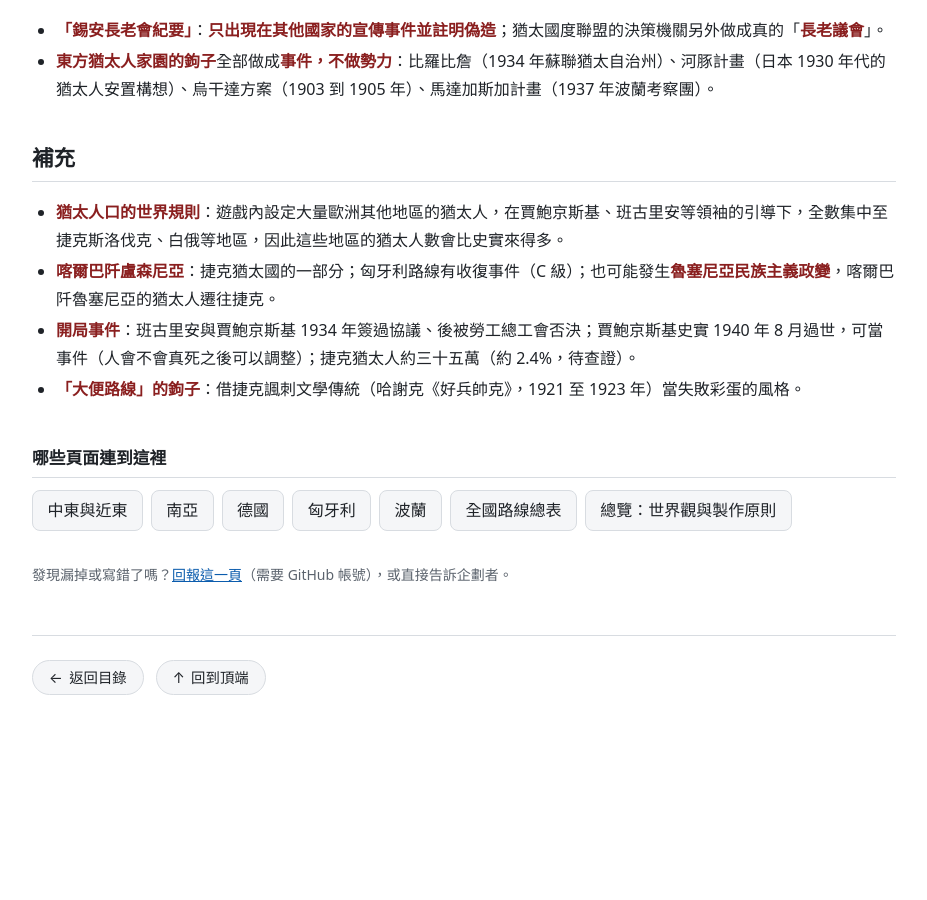
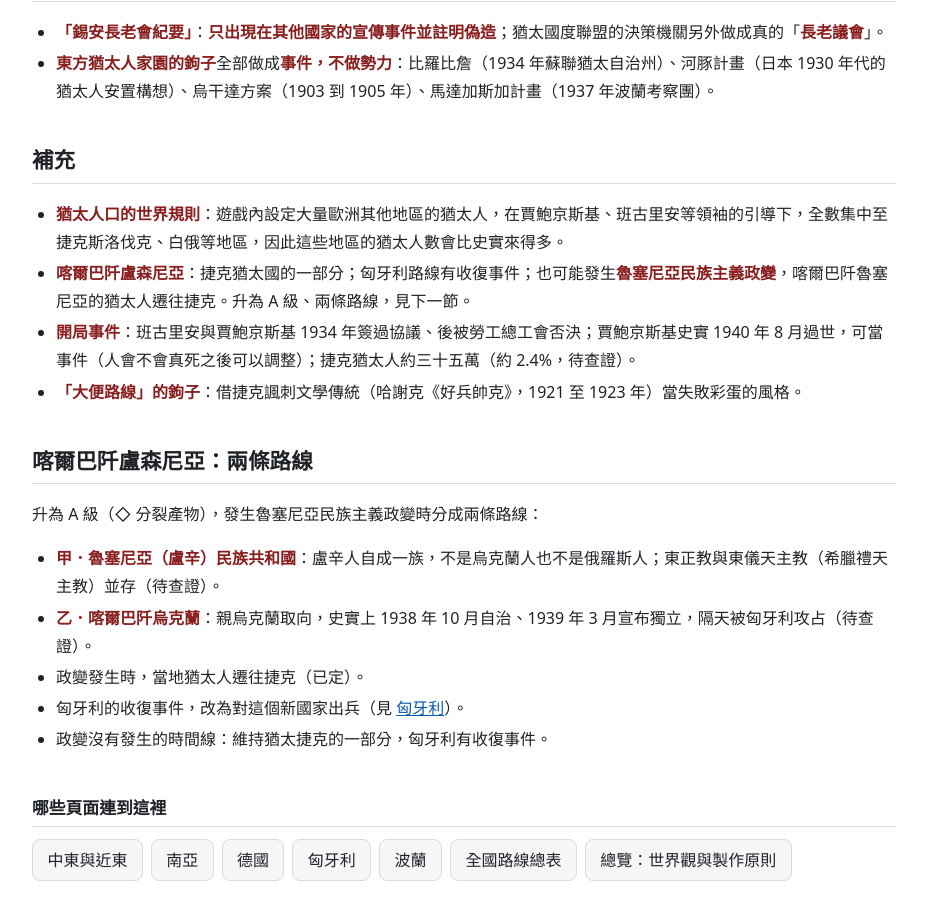
Before and after one commit to Charlie-Ma-1729/alt_mod, a Jekyll site: the page built from europe/czechoslovakia.md, in a window 1280 px wide and 900 px high, scrolled down 1624 px. Shown: the whole window, without its empty margins (176-1103 px from the left). Built offline with Jekyll 4.4.1, drawn with Linux system fonts in a browser that asks for light colours; before the commit the page ends 2319 px from its top, so only the background shows below that; some of the changed text lies outside the part shown.

Commit message:
Update site from design docs

```diff
--- a/_data/backlinks.json
+++ b/_data/backlinks.json
@@ -573,6 +573,10 @@
                               {
                                   "u":  "austria.html",
                                   "t":  "奧地利"
+                              },
+                              {
+                                  "u":  "czechoslovakia.html",
+                                  "t":  "捷克斯洛伐克"
                               },
                               {
                                   "u":  "../world/changelog.html",
--- a/_data/updated.json
+++ b/_data/updated.json
@@ -14,7 +14,7 @@
     "europe/germany.md":  "2026-11-09",
     "europe/austria.md":  "2026-11-01",
     "europe/hungary.md":  "2026-11-09",
-    "europe/czechoslovakia.md":  "2026-11-04",
+    "europe/czechoslovakia.md":  "2026-11-09",
     "europe/poland.md":  "2026-11-02",
     "europe/baltic.md":  "2026-11-09",
     "europe/nordic.md":  "2026-11-09",
--- a/europe/czechoslovakia.md
+++ b/europe/czechoslovakia.md
@@ -39,6 +39,16 @@ title: "捷克斯洛伐克"
 ## 補充
 
 - **猶太人口的世界規則**：遊戲內設定大量歐洲其他地區的猶太人，在賈鮑京斯基、班古里安等領袖的引導下，全數集中至捷克斯洛伐克、白俄等地區，因此這些地區的猶太人數會比史實來得多。
-- **喀爾巴阡盧森尼亞**：捷克猶太國的一部分；匈牙利路線有收復事件（C 級）；也可能發生**魯塞尼亞民族主義政變**，喀爾巴阡魯塞尼亞的猶太人遷往捷克。
+- **喀爾巴阡盧森尼亞**：捷克猶太國的一部分；匈牙利路線有收復事件；也可能發生**魯塞尼亞民族主義政變**，喀爾巴阡魯塞尼亞的猶太人遷往捷克。升為 A 級、兩條路線，見下一節。
 - **開局事件**：班古里安與賈鮑京斯基 1934 年簽過協議、後被勞工總工會否決；賈鮑京斯基史實 1940 年 8 月過世，可當事件（人會不會真死之後可以調整）；捷克猶太人約三十五萬（約 2.4%，待查證）。
 - **「大便路線」的鉤子**：借捷克諷刺文學傳統（哈謝克《好兵帥克》，1921 至 1923 年）當失敗彩蛋的風格。
+
+## 喀爾巴阡盧森尼亞：兩條路線
+
+升為 A 級（◇ 分裂產物），發生魯塞尼亞民族主義政變時分成兩條路線：
+
+- **甲．魯塞尼亞（盧辛）民族共和國**：盧辛人自成一族，不是烏克蘭人也不是俄羅斯人；東正教與東儀天主教（希臘禮天主教）並存（待查證）。
+- **乙．喀爾巴阡烏克蘭**：親烏克蘭取向，史實上 1938 年 10 月自治、1939 年 3 月宣布獨立，隔天被匈牙利攻占（待查證）。
+- 政變發生時，當地猶太人遷往捷克（已定）。
+- 匈牙利的收復事件，改為對這個新國家出兵（見 [匈牙利](hungary.html)）。
+- 政變沒有發生的時間線：維持猶太捷克的一部分，匈牙利有收復事件。
```
Also changed, not shown: europe/hungary.md (+1 -1 lines), world/changelog.md (+1 -1 lines), world/conflicts.md (+1 -1 lines), world/country-roster.md (+1 -1 lines), search.json.
